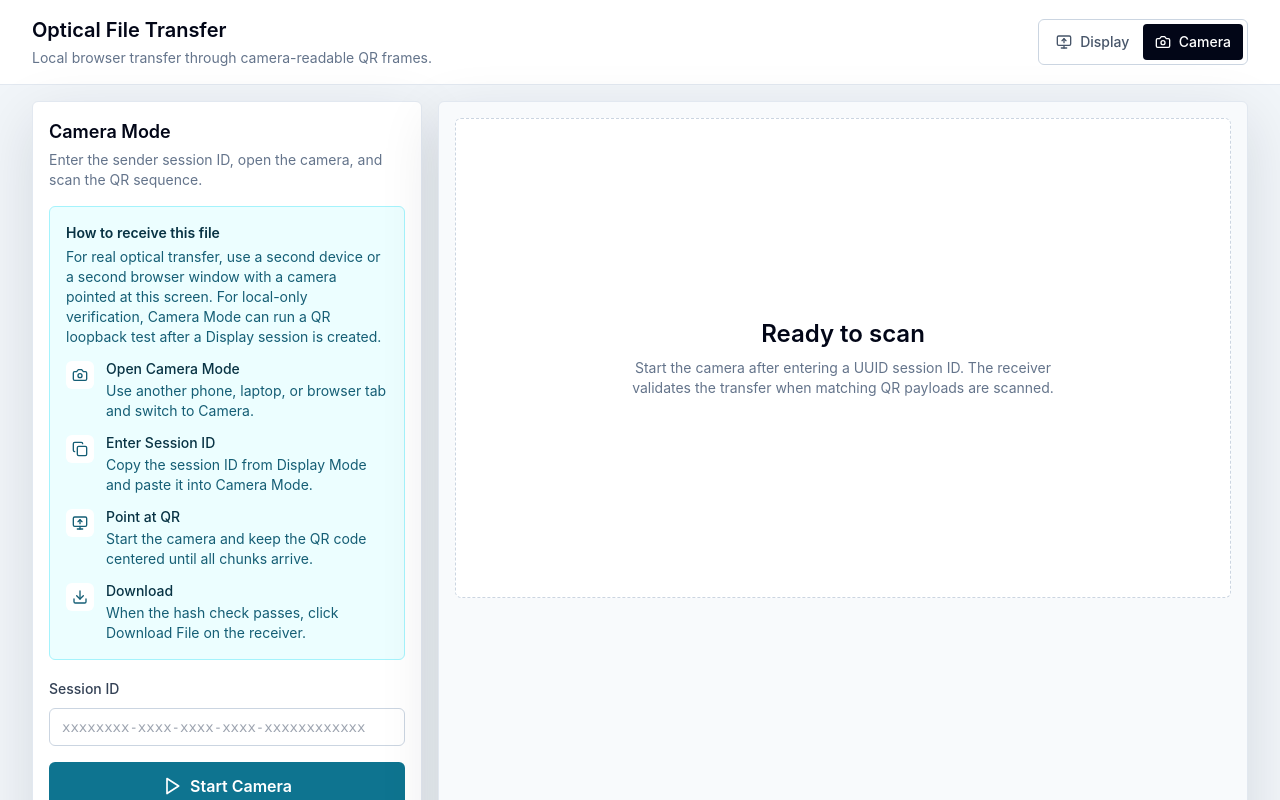
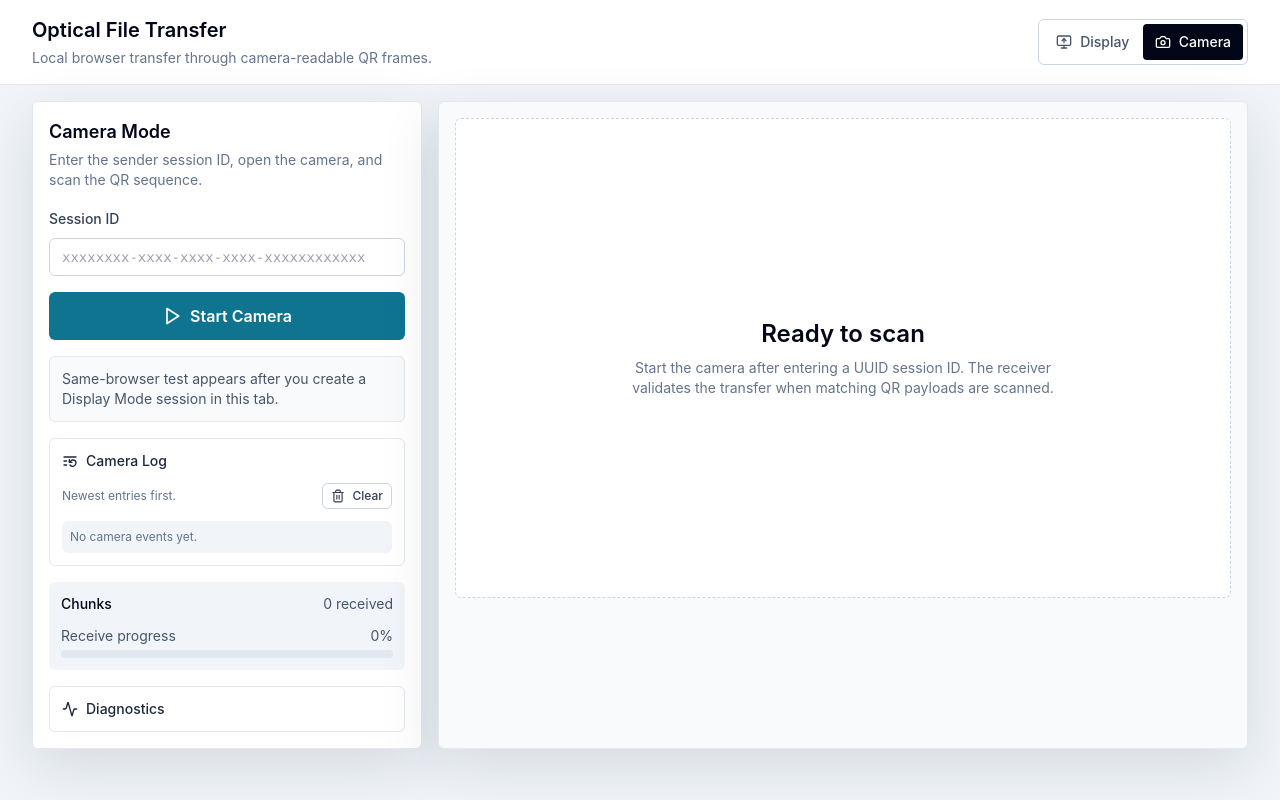
Before and after one commit to ajaydata-vision/no-network-file-transfer, a React (Vite) app: page /camera in a window 1280 px wide. Shown: the top 800 px of the page. Built offline with nearby package versions, Linux system fonts and the light colour scheme.

Commit message:
Remove help panels and raise camera log

```diff
--- a/src/components/ReceiverHelp.tsx
+++ /dev/null
@@ -1,54 +0,0 @@
-import { Camera, Copy, Download, MonitorUp } from "lucide-react";
-
-type ReceiverHelpProps = {
-  compact?: boolean;
-};
-
-export function ReceiverHelp({ compact = false }: ReceiverHelpProps) {
-  const steps = [
-    {
-      icon: Camera,
-      title: "Open Camera Mode",
-      text: "Use another phone, laptop, or browser tab and switch to Camera.",
-    },
-    {
-      icon: Copy,
-      title: "Enter Session ID",
-      text: "Copy the session ID from Display Mode and paste it into Camera Mode.",
-    },
-    {
-      icon: MonitorUp,
-      title: "Point at QR",
-      text: "Start the camera and keep the QR code centered until all chunks arrive.",
-    },
-    {
-      icon: Download,
-      title: "Download",
-      text: "When the hash check passes, click Download File on the receiver.",
-    },
-  ];
-
-  return (
-    <section className="rounded-md border border-cyan-200 bg-cyan-50 p-4">
-      <h2 className="text-sm font-semibold text-cyan-950">How to receive this file</h2>
-      <p className="mt-1 text-sm text-cyan-800">
-        For real optical transfer, use a second device or a second browser window with a
-        camera pointed at this screen. For local-only verification, Camera Mode can run
-        a QR loopback test after a Display session is created.
-      </p>
-      <div className={compact ? "mt-3 space-y-3" : "mt-3 grid gap-3 sm:grid-cols-2"}>
-        {steps.map(({ icon: Icon, title, text }) => (
-          <div key={title} className="flex gap-3">
-            <span className="mt-0.5 inline-flex h-7 w-7 flex-none items-center justify-center rounded-md bg-white text-cyan-800">
-              <Icon className="h-4 w-4" aria-hidden="true" />
-            </span>
-            <div>
-              <h3 className="text-sm font-medium text-cyan-950">{title}</h3>
-              <p className="mt-0.5 text-sm text-cyan-800">{text}</p>
-            </div>
-          </div>
-        ))}
-      </div>
-    </section>
-  );
-}
--- a/src/routes/CameraPage.tsx
+++ b/src/routes/CameraPage.tsx
@@ -6,7 +6,6 @@ import { DiagnosticsPanel } from "../components/DiagnosticsPanel";
 import { DownloadPanel } from "../components/DownloadPanel";
 import { ErrorNotice } from "../components/ErrorNotice";
 import { ProgressBar } from "../components/ProgressBar";
-import { ReceiverHelp } from "../components/ReceiverHelp";
 import { createPayloadString } from "../lib/fileEncoding";
 import { encodeAndDecodeQrText } from "../lib/qrLoopback";
 import { useTransferStore } from "../store/transferStore";
@@ -66,8 +65,6 @@ export function CameraPage() {
           </p>
         </div>
 
-        <ReceiverHelp compact />
-
         <ErrorNotice message={camera.error} onDismiss={clearCameraError} />
 
         <div className="space-y-2">
@@ -111,6 +108,8 @@ export function CameraPage() {
           </div>
         )}
 
+        <CameraLogPanel logs={camera.logs} onClear={clearCameraLogs} />
+
         <div className="rounded-md bg-slate-100 p-3">
           <div className="flex items-center justify-between text-sm">
             <span className="font-medium text-slate-950">Chunks</span>
@@ -124,7 +123,6 @@ export function CameraPage() {
         </div>
 
         <DiagnosticsPanel diagnostics={camera.diagnostics} />
-        <CameraLogPanel logs={camera.logs} onClear={clearCameraLogs} />
       </section>
 
       <section className="space-y-4 rounded-md border border-slate-200 bg-slate-50 p-4 shadow-panel">
--- a/src/routes/DisplayPage.tsx
+++ b/src/routes/DisplayPage.tsx
@@ -4,7 +4,6 @@ import { ErrorNotice } from "../components/ErrorNotice";
 import { FileDropzone } from "../components/FileDropzone";
 import { ProgressBar } from "../components/ProgressBar";
 import { QRPresenter } from "../components/QRPresenter";
-import { ReceiverHelp } from "../components/ReceiverHelp";
 import { TransferControls } from "../components/TransferControls";
 import { TransferStats } from "../components/TransferStats";
 import { MAX_INTERVAL_MS, MIN_INTERVAL_MS } from "../lib/constants";
@@ -55,8 +54,6 @@ export function DisplayPage() {
         <ErrorNotice message={display.error} onDismiss={clearDisplayError} />
 
         <FileDropzone file={display.selectedFile} onSelect={selectFile} />
-
-        <ReceiverHelp compact />
 
         {display.selectedFile && !transfer ? (
           <div className="rounded-md bg-slate-100 p-3 text-sm text-slate-600">
```
